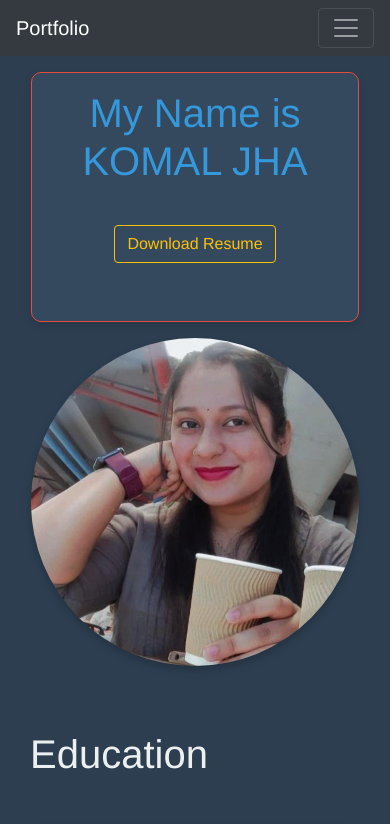
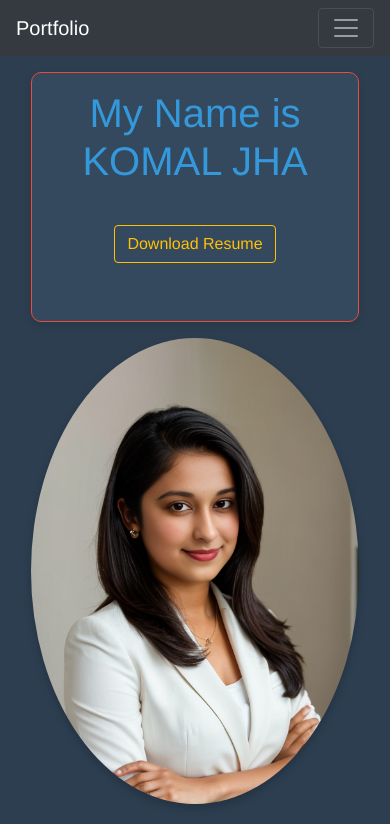
Before and after one commit to kjha4951/Portfolio_in-_react, a React (Vite) app: page / in a window 390 px wide. Shown: the top 824 px of the page. Built offline with nearby package versions, Linux system fonts and the light colour scheme.

Commit message:
added picture

```diff
--- a/src/data/hero.json
+++ b/src/data/hero.json
@@ -1,3 +1,3 @@
 {
-    "imgSrc":"hero/hero.png"
+    "imgSrc":"hero/hero1.png"
 }
--- a/src/index.css
+++ b/src/index.css
@@ -87,7 +87,7 @@ a:hover {
 
 .home .right .img img {
   width: 100%;
-  max-width: 270px;
+  max-width: 200px; /* Further reduced max-width */
   height: auto;
   border: 5px solid var(--box-shadow);
   border-radius: 100%;
@@ -96,8 +96,28 @@ a:hover {
 }
 
 .home .right .img img:hover {
-  transform: scale(1.2);
+  transform: scale(1.1);
 }
+
+/* Media Queries for Responsiveness */
+@media (max-width: 768px) {
+  .home {
+    flex-direction: column;
+    height: auto;
+    padding: 2rem;
+  }
+
+  .home .right .img img {
+    max-width: 180px; /* Reduced max-width for medium screens */
+  }
+}
+
+@media (max-width: 480px) {
+  .home .right .img img {
+    max-width: 150px; /* Further reduced max-width for smaller screens */
+  }
+}
+
 
 .edu,
 .ex,
```
Also changed, not shown: public/assets/hero/hero1.png (added).
